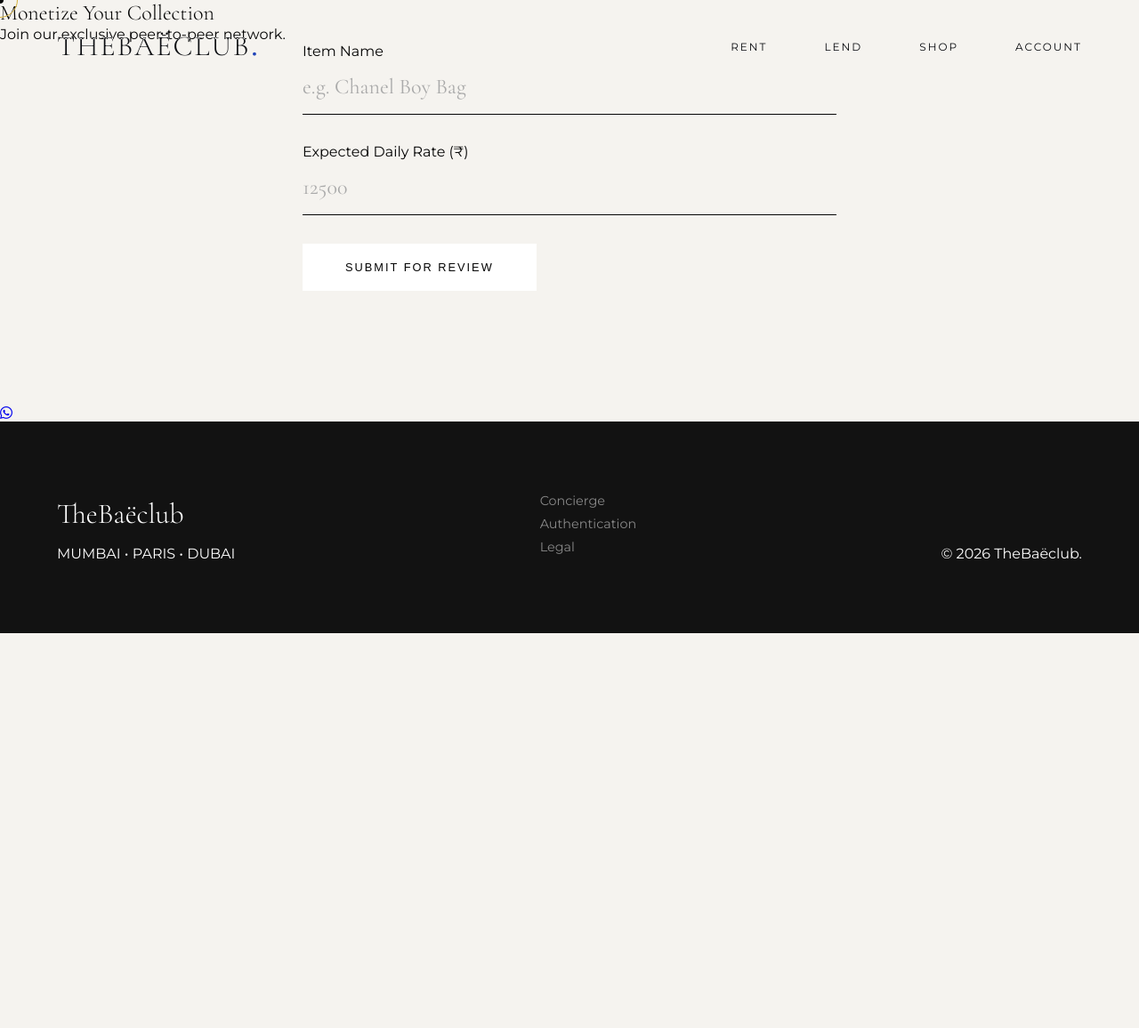
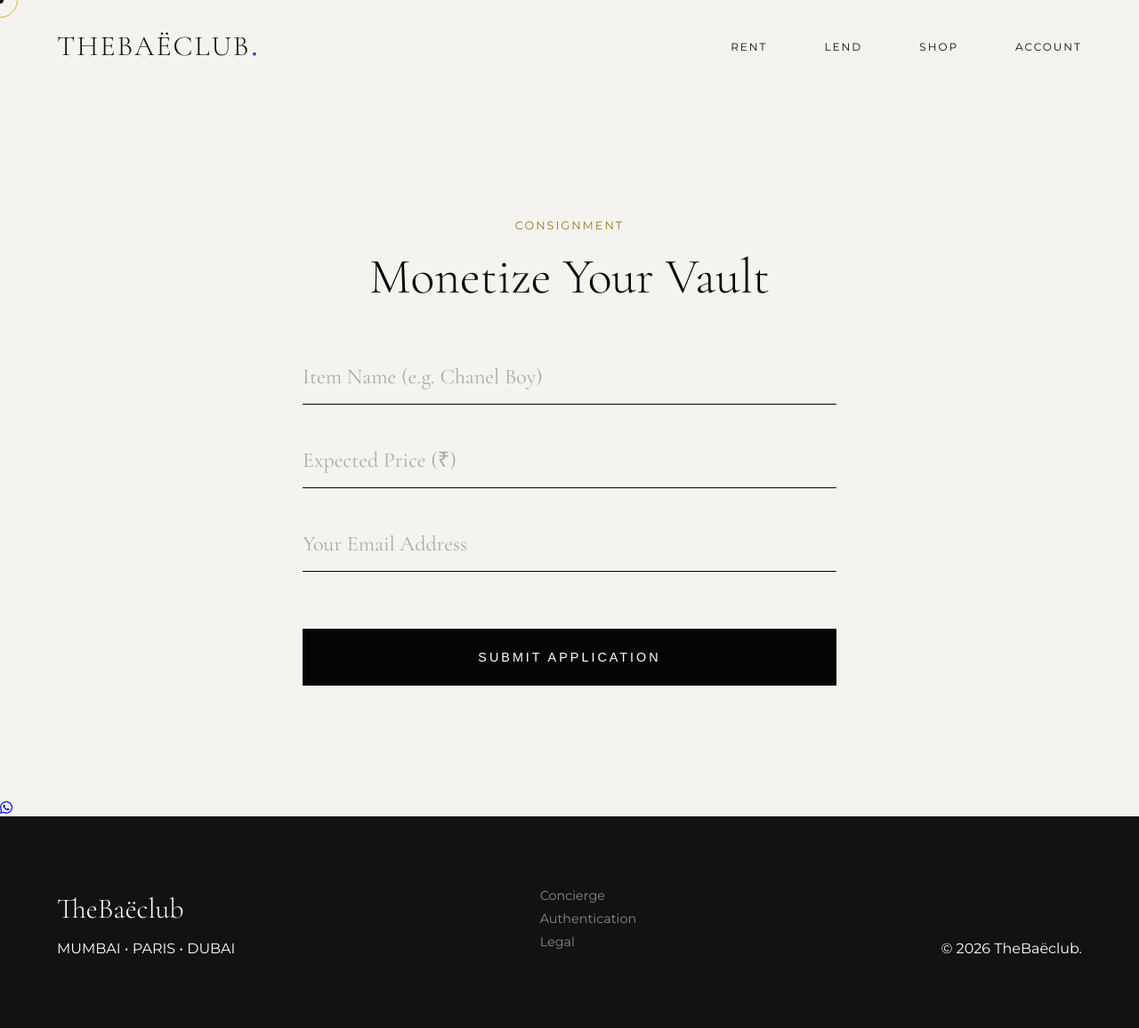
Before and after one commit to vbdevil98/baeclub_test, a Flask app: page /lend in a window 1280 px wide. Shown: the whole page at 89% size. Before the commit the page ends 712 px from the top, so only its background shows below. Run offline with Flask 3, Linux system fonts and the light colour scheme.

Commit message:
Add consignment section to lend.html

```diff
--- a/templates/lend.html
+++ b/templates/lend.html
@@ -1,20 +1,23 @@
 {% extends 'base.html' %}
 {% block content %}
-<section class="lend-header">
-    <h2>Monetize Your Collection</h2>
-    <p>Join our exclusive peer-to-peer network.</p>
-</section>
-<section class="form-container fade-in-up">
+<div style="padding-top: 150px;">
+    <div class="section-title fade-up">
+        <p>Consignment</p>
+        <h2>Monetize Your Vault</h2>
+    </div>
+    <section class="form-container fade-up">
         <form method="POST" action="/lend">
             <div class="form-group">
-            <label>Item Name</label>
-            <input type="text" name="item_name" placeholder="e.g. Chanel Boy Bag" required>
+                <input type="text" name="item_name" placeholder="Item Name (e.g. Chanel Boy)" required>
             </div>
             <div class="form-group">
-            <label>Expected Daily Rate (₹)</label>
-            <input type="number" name="price" placeholder="12500" required>
+                <input type="number" name="price" placeholder="Expected Price (₹)" required>
             </div>
-        <button type="submit" class="btn-primary">Submit for Review</button>
+            <div class="form-group">
+                <input type="email" placeholder="Your Email Address" required>
+            </div>
+            <button type="submit" class="btn-submit">Submit Application</button>
         </form>
     </section>
+</div>
 {% endblock %}
```
Lines whose indentation alone changed are shown as unchanged.
